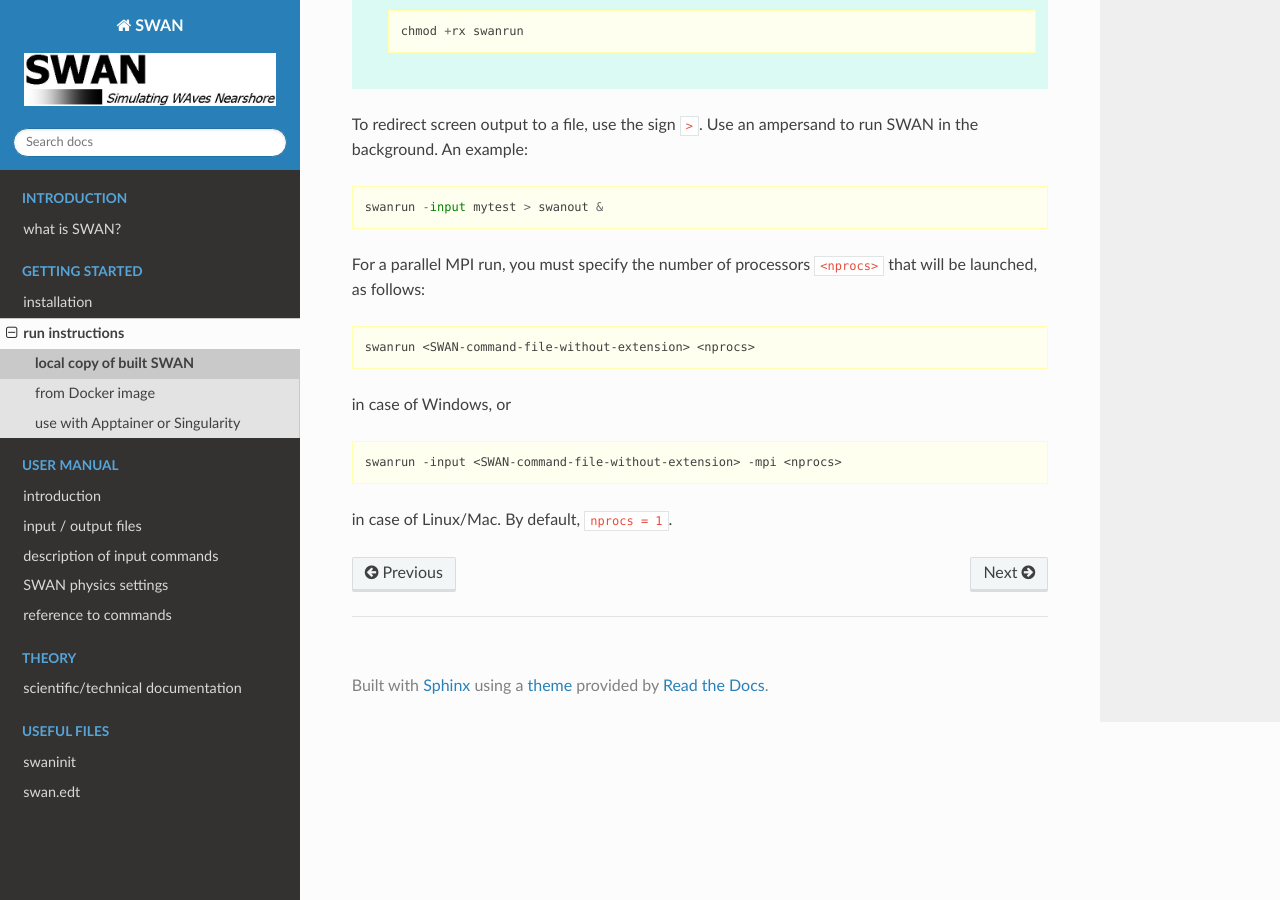
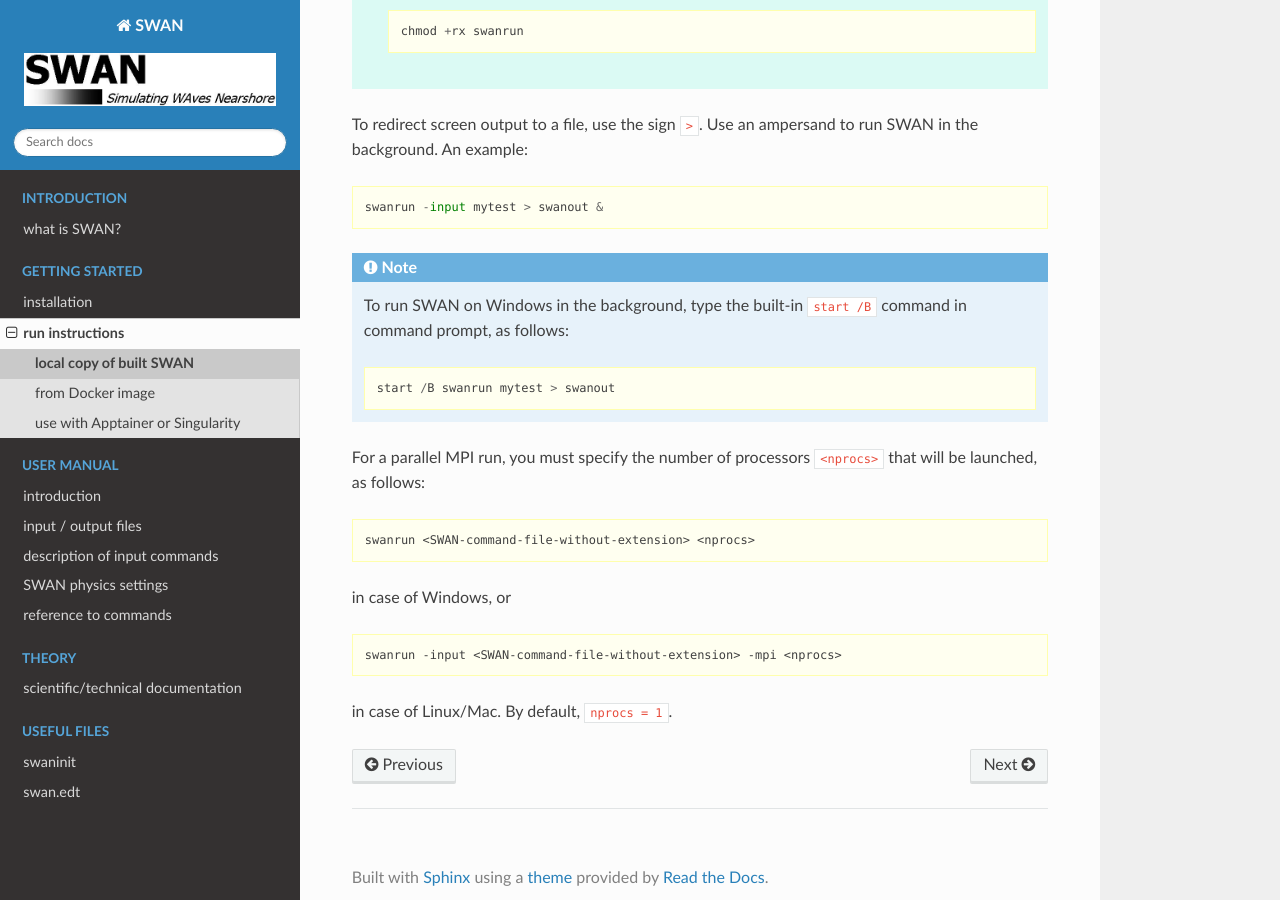
Before and after one commit to delftwaves/swan-docs, a Sphinx documentation site: the page built from docs/getting_started/run1/index.rst, in a window 1280 px wide and 900 px high, scrolled down 653 px. Built offline with Sphinx 7.4.7 and the Read the Docs theme 3.1.0, drawn with Linux system fonts in a browser that asks for light colours.

Commit message:
update documentation

```diff
--- a/docs/getting_started/run1/index.rst
+++ b/docs/getting_started/run1/index.rst
@@ -24,6 +24,12 @@ To redirect screen output to a file, use the sign ``>``. Use an ampersand to run
 
    swanrun -input mytest > swanout &
 
+.. note::
+
+   To run SWAN on Windows in the background, type the built-in ``start /B`` command in command prompt, as follows::
+
+      start /B swanrun mytest > swanout
+
 For a parallel MPI run, you must specify the number of processors ``<nprocs>`` that will be launched, as follows:
 
 .. code-block:: text
```
